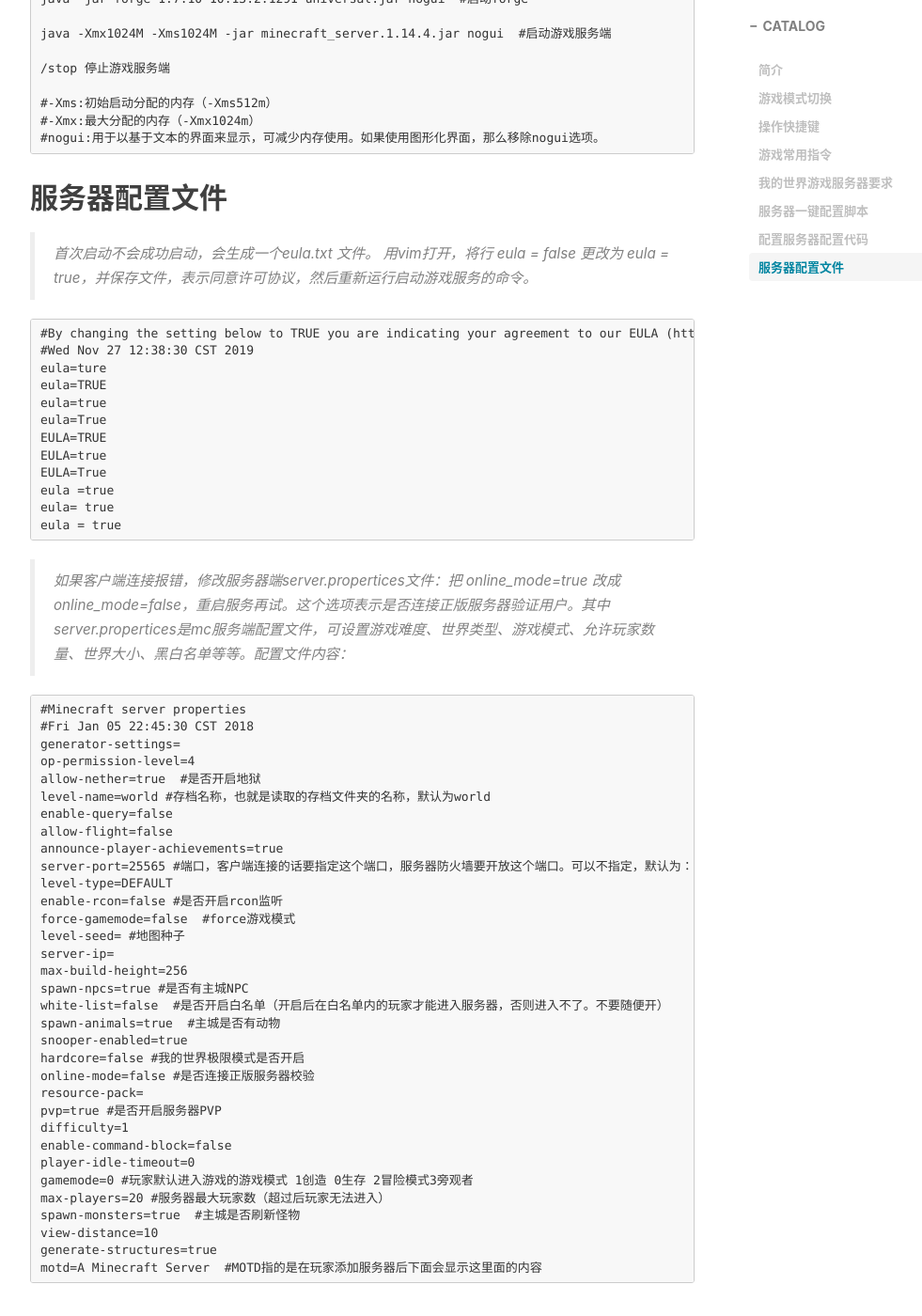
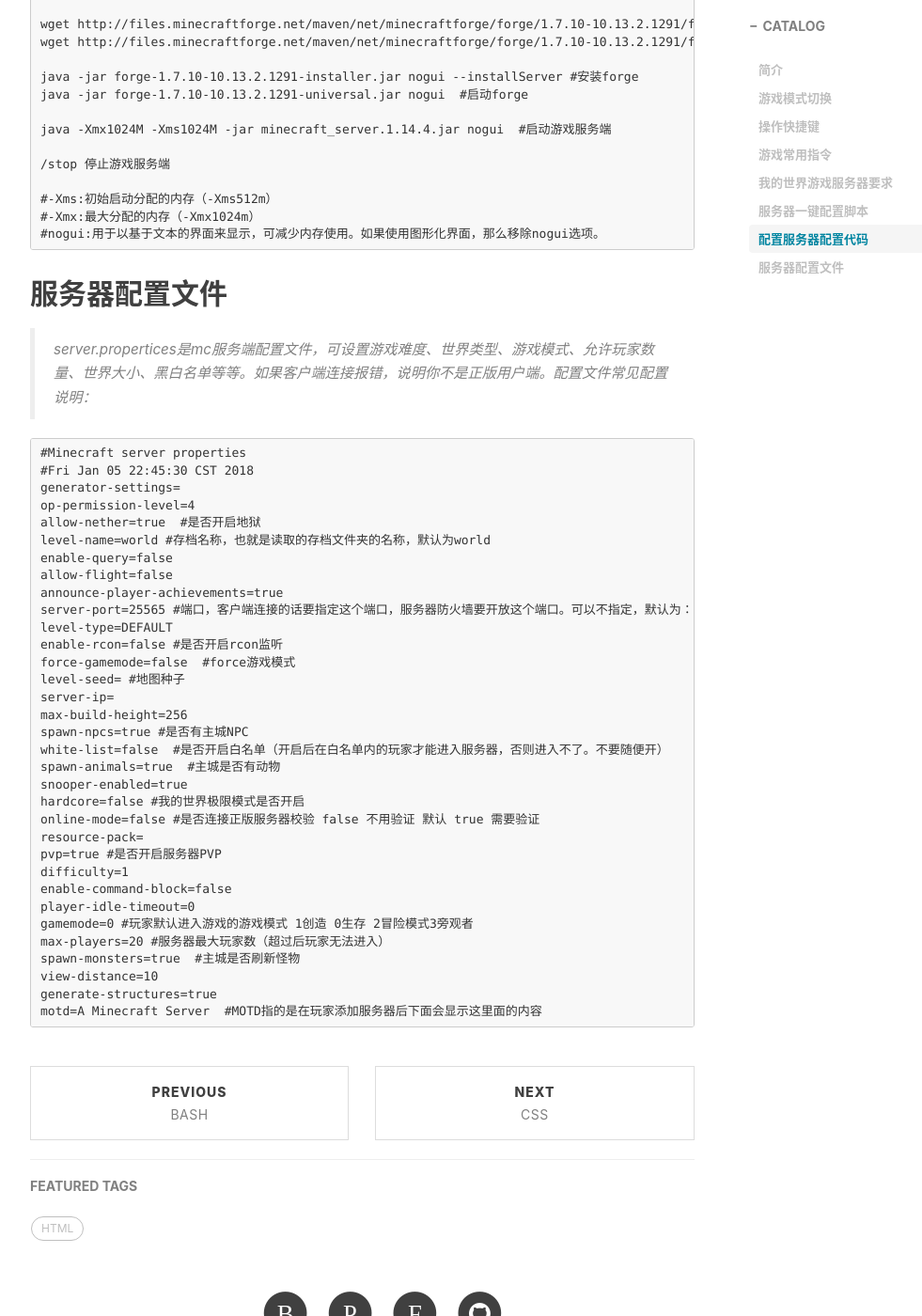
Before and after one commit to tcq233/tcq233.github.io, a Jekyll site: the page built from _posts/2020-05-05-minecraft.md, in a window 1280 px wide and 1400 px high, scrolled down 2526 px. Shown: the whole window at 94% size, without its empty margins (233-1214 px from the left). Built offline with Jekyll 4.4.1, drawn with Linux system fonts in a browser that asks for light colours; nearby versions of some CDN libraries; comment, search, counter and statistics services are not loaded; some of the changed text lies outside the part shown.

Commit message:
Update 2020-05-05-minecraft.md

`````diff
--- a/_posts/2020-05-05-minecraft.md
+++ b/_posts/2020-05-05-minecraft.md
@@ -121,24 +123,7 @@
 
 ## 服务器配置文件
 
-> 首次启动不会成功启动，会生成一个eula.txt 文件。 用vim打开，将行 eula = false 更改为 eula = true，并保存文件，表示同意许可协议，然后重新运行启动游戏服务的命令。
-
-````
-#By changing the setting below to TRUE you are indicating your agreement to our EULA (https://account.mojang.com/documents/minecraft_eula).
-#Wed Nov 27 12:38:30 CST 2019
-eula=ture
-eula=TRUE
-eula=true
-eula=True
-EULA=TRUE
-EULA=true
-EULA=True
-eula =true
-eula= true
-eula = true
-````
-
-> 如果客户端连接报错，修改服务器端server.propertices文件：把 online_mode=true 改成online_mode=false，重启服务再试。这个选项表示是否连接正版服务器验证用户。其中server.propertices是mc服务端配置文件，可设置游戏难度、世界类型、游戏模式、允许玩家数量、世界大小、黑白名单等等。配置文件内容：
+> server.propertices是mc服务端配置文件，可设置游戏难度、世界类型、游戏模式、允许玩家数量、世界大小、黑白名单等等。如果客户端连接报错，说明你不是正版用户端。配置文件常见配置说明：
 
 ````
 #Minecraft server properties
@@ -162,7 +147,7 @@
 spawn-animals=true  #主城是否有动物
 snooper-enabled=true
 hardcore=false #我的世界极限模式是否开启
-online-mode=false #是否连接正版服务器校验
+online-mode=false #是否连接正版服务器校验 false 不用验证 默认 true 需要验证
 resource-pack=
 pvp=true #是否开启服务器PVP
 difficulty=1
`````
Also changed, not shown: other parts of _posts/2020-05-05-minecraft.md (+2 -0 lines).
